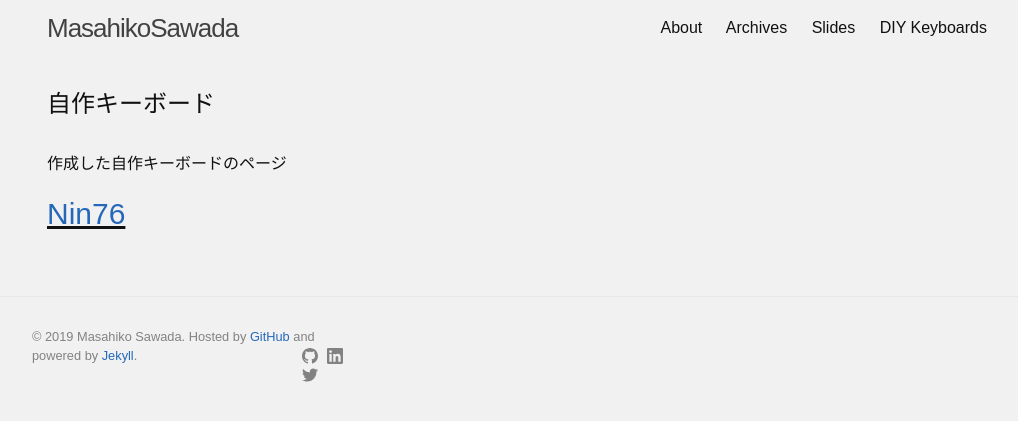
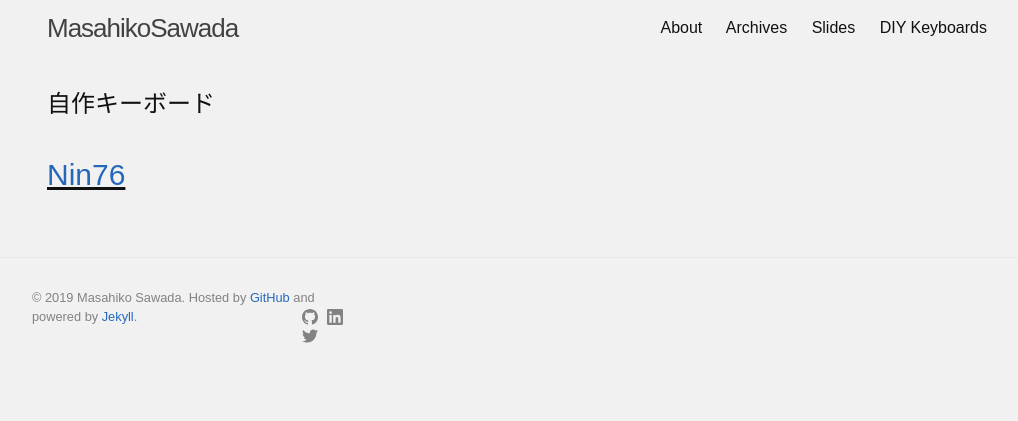
Before and after one commit to MasahikoSawada/masahikosawada.github.io, a Jekyll site: the page built from keyboards.md, in a window 1280 px wide. Shown: the top 421 px of the page, without its empty margins (123-1141 px from the left). Built offline with Jekyll 4.4.1, drawn with Linux system fonts in a browser that asks for light colours.

Commit message:
Fix keyboards.md.

```diff
--- a/keyboards.md
+++ b/keyboards.md
@@ -4,6 +4,4 @@ title: 自作キーボード
 permalink: /keyboards/
 ---
 
-作成した自作キーボードのページ
-
 # [Nin76]({{ "/keyboards/nin76.html" | absolute_url }})
```
